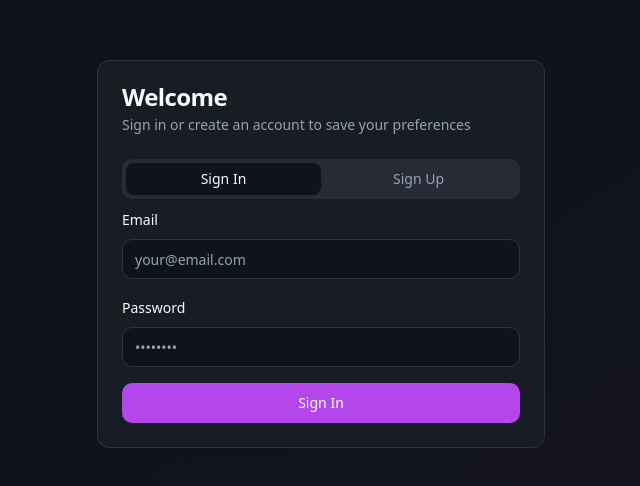
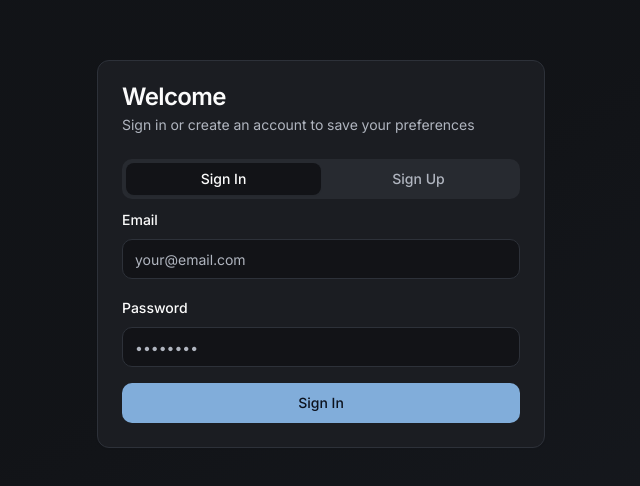
Before and after one commit to Vardaan1509/netflixrecommendations, a React (Vite) app: page /auth in a window 1280 px wide. Shown: the part 146-632 px from the top of the page, without its empty margins (319-959 px from the left). Built offline with nearby package versions, Linux system fonts and the light colour scheme; no server answers; the HTML template or start-up script is replaced by a standard one.

Commit message:
feat: adopt Inter font and restrained slate palette

```diff
--- a/index.html
+++ b/index.html
@@ -7,7 +7,9 @@
     <meta name="description" content="Stop endless scrolling! Get personalized Netflix recommendations based on your mood, preferences, and viewing history with AI-powered analysis.">
     <meta name="author" content="Smart Netflix Recommendations" />
 
-
+    <link rel="preconnect" href="https://fonts.googleapis.com">
+    <link rel="preconnect" href="https://fonts.gstatic.com" crossorigin>
+    <link href="https://fonts.googleapis.com/css2?family=Inter:wght@400;500;600;700;800&family=Inter+Tight:wght@500;600;700;800&display=swap" rel="stylesheet">
 
     <meta property="og:title" content="Smart Netflix Recommendations - AI-Powered Show Finder">
   <meta name="twitter:title" content="Smart Netflix Recommendations - AI-Powered Show Finder">
--- a/src/components/ui/button.tsx
+++ b/src/components/ui/button.tsx
@@ -15,7 +15,8 @@ const buttonVariants = cva(
         secondary: "bg-secondary text-secondary-foreground hover:bg-secondary/80",
         ghost: "hover:bg-accent hover:text-accent-foreground",
         link: "text-primary underline-offset-4 hover:underline",
-        gradient: "bg-gradient-to-r from-primary to-accent text-primary-foreground hover:opacity-90 transition-opacity shadow-[var(--shadow-glow)]",
+        gradient:
+          "bg-[image:var(--gradient-primary)] text-primary-foreground border border-white/10 shadow-[var(--shadow-glow)] hover:brightness-110 active:brightness-95 transition-[filter,transform] duration-200 hover:-translate-y-px",
       },
       size: {
         default: "h-10 px-4 py-2",
--- a/src/index.css
+++ b/src/index.css
@@ -8,39 +8,43 @@ All colors MUST be HSL.
 
 @layer base {
   :root {
-    --background: 220 26% 8%;
-    --foreground: 210 40% 98%;
+    /* Deep charcoal with a subtle blue undertone — dark but not oppressive */
+    --background: 220 14% 8%;
+    --foreground: 0 0% 99%;
 
-    --card: 220 20% 12%;
-    --card-foreground: 210 40% 98%;
+    --card: 220 12% 12%;
+    --card-foreground: 0 0% 99%;
 
-    --popover: 220 20% 12%;
-    --popover-foreground: 210 40% 98%;
+    --popover: 220 12% 12%;
+    --popover-foreground: 0 0% 99%;
 
-    --primary: 280 80% 60%;
-    --primary-foreground: 210 40% 98%;
+    /* Lifted slate-blue accent — visible, not electric */
+    --primary: 210 55% 68%;
+    --primary-foreground: 220 40% 8%;
 
-    --secondary: 220 18% 18%;
-    --secondary-foreground: 210 40% 98%;
+    --secondary: 220 10% 17%;
+    --secondary-foreground: 0 0% 99%;
 
-    --muted: 220 18% 18%;
-    --muted-foreground: 215 20% 65%;
+    --muted: 220 10% 17%;
+    --muted-foreground: 220 10% 72%;
 
-    --accent: 195 92% 54%;
-    --accent-foreground: 220 26% 8%;
+    /* Accent kept in the same hue family so nothing rainbow-y happens */
+    --accent: 210 40% 55%;
+    --accent-foreground: 0 0% 99%;
 
-    --destructive: 0 84.2% 60.2%;
-    --destructive-foreground: 210 40% 98%;
+    --destructive: 0 72% 55%;
+    --destructive-foreground: 0 0% 99%;
 
-    --border: 220 18% 22%;
-    --input: 220 18% 22%;
-    --ring: 280 80% 60%;
+    --border: 220 12% 20%;
+    --input: 220 12% 20%;
+    --ring: 210 55% 68%;
 
     --radius: 0.75rem;
 
-    --gradient-primary: linear-gradient(135deg, hsl(280 80% 60%) 0%, hsl(195 92% 54%) 100%);
-    --gradient-card: linear-gradient(180deg, hsl(220 20% 14%) 0%, hsl(220 20% 10%) 100%);
-    --shadow-glow: 0 0 40px hsl(280 80% 60% / 0.3);
+    /* Subtler brand gradient (mono-hue), used sparingly */
+    --gradient-primary: linear-gradient(180deg, hsl(210 60% 72%) 0%, hsl(210 55% 58%) 100%);
+    --gradient-card: linear-gradient(180deg, hsl(220 12% 14%) 0%, hsl(220 12% 11%) 100%);
+    --shadow-glow: 0 1px 0 hsl(0 0% 100% / 0.08) inset, 0 12px 24px -12px hsl(0 0% 0% / 0.5);
     --transition-smooth: all 0.3s cubic-bezier(0.4, 0, 0.2, 1);
 
     --sidebar-background: 0 0% 98%;
@@ -61,33 +65,33 @@ All colors MUST be HSL.
   }
 
   .dark {
-    --background: 220 26% 8%;
-    --foreground: 210 40% 98%;
+    --background: 220 14% 8%;
+    --foreground: 0 0% 99%;
 
-    --card: 220 20% 12%;
-    --card-foreground: 210 40% 98%;
+    --card: 220 12% 12%;
+    --card-foreground: 0 0% 99%;
 
-    --popover: 220 20% 12%;
-    --popover-foreground: 210 40% 98%;
+    --popover: 220 12% 12%;
+    --popover-foreground: 0 0% 99%;
 
-    --primary: 280 80% 60%;
-    --primary-foreground: 210 40% 98%;
+    --primary: 210 55% 68%;
+    --primary-foreground: 220 40% 8%;
 
-    --secondary: 220 18% 18%;
-    --secondary-foreground: 210 40% 98%;
+    --secondary: 220 10% 17%;
+    --secondary-foreground: 0 0% 99%;
 
-    --muted: 220 18% 18%;
-    --muted-foreground: 215 20% 65%;
+    --muted: 220 10% 17%;
+    --muted-foreground: 220 10% 72%;
 
-    --accent: 195 92% 54%;
-    --accent-foreground: 220 26% 8%;
+    --accent: 210 40% 55%;
+    --accent-foreground: 0 0% 99%;
 
-    --destructive: 0 62.8% 30.6%;
-    --destructive-foreground: 210 40% 98%;
+    --destructive: 0 72% 55%;
+    --destructive-foreground: 0 0% 99%;
 
-    --border: 220 18% 22%;
-    --input: 220 18% 22%;
-    --ring: 280 80% 60%;
+    --border: 220 12% 20%;
+    --input: 220 12% 20%;
+    --ring: 210 55% 68%;
     --sidebar-background: 240 5.9% 10%;
     --sidebar-foreground: 240 4.8% 95.9%;
     --sidebar-primary: 224.3 76.3% 48%;
@@ -104,8 +108,71 @@ All colors MUST be HSL.
     @apply border-border;
   }
 
+  html {
+    font-family:
+      "Inter",
+      ui-sans-serif,
+      system-ui,
+      -apple-system,
+      BlinkMacSystemFont,
+      "Segoe UI",
+      Roboto,
+      sans-serif;
+    /* Nicer Inter defaults — enable ss01 (single-storey a) + tabular numbers */
+    font-feature-settings: "ss01", "cv11", "tnum";
+    -webkit-font-smoothing: antialiased;
+    -moz-osx-font-smoothing: grayscale;
+    text-rendering: optimizeLegibility;
+  }
+
   body {
     @apply bg-background text-foreground;
+  }
+
+  /* Custom scrollbar — matches the dark theme */
+  /* Firefox */
+  * {
+    scrollbar-width: thin;
+    scrollbar-color: hsl(var(--border)) transparent;
+  }
+  *:hover {
+    scrollbar-color: hsl(var(--muted-foreground) / 0.4) transparent;
+  }
+
+  /* WebKit — Chrome, Edge, Safari */
+  ::-webkit-scrollbar {
+    width: 10px;
+    height: 10px;
+  }
+  ::-webkit-scrollbar-track {
+    background: transparent;
+  }
+  ::-webkit-scrollbar-thumb {
+    background: hsl(var(--border));
+    border: 2px solid transparent;
+    background-clip: padding-box;
+    border-radius: 9999px;
+  }
+  ::-webkit-scrollbar-thumb:hover {
+    background: hsl(var(--muted-foreground) / 0.5);
+    background-clip: padding-box;
+    border: 2px solid transparent;
+  }
+  ::-webkit-scrollbar-corner {
+    background: transparent;
+  }
+
+  /* Display headings — tighter tracking, use Inter Tight */
+  h1,
+  h2,
+  h3 {
+    font-family:
+      "Inter Tight",
+      "Inter",
+      ui-sans-serif,
+      system-ui,
+      sans-serif;
+    letter-spacing: -0.02em;
   }
 }
 
@@ -119,10 +186,213 @@ All colors MUST be HSL.
 }
 
 @keyframes gradient-shift {
-  0%, 100% {
+  0%,
+  100% {
     opacity: 0.8;
   }
   50% {
     opacity: 1;
   }
 }
+
+/* Smooth crossfade for the cycling welcome greeting */
+@keyframes greeting-in {
+  0% {
+    opacity: 0;
+    transform: translateY(8px);
+    filter: blur(4px);
+  }
+  100% {
+    opacity: 1;
+    transform: translateY(0);
+    filter: blur(0);
+  }
+}
+
+.animate-greeting {
+  animation: greeting-in 700ms cubic-bezier(0.16, 1, 0.3, 1) both;
+}
+
+/* ─── Iridescent orb (assistant avatar / hero presence) ─────────────── */
+@keyframes orb-spin {
+  from {
+    transform: rotate(0deg);
+  }
+  to {
+    transform: rotate(360deg);
+  }
+}
+
+@keyframes orb-spin-rev {
+  from {
+    transform: rotate(360deg);
+  }
+  to {
+    transform: rotate(0deg);
+  }
+}
+
+@keyframes orb-drift {
+  0%,
+  100% {
+    transform: scale(1) translate3d(0, 0, 0);
+  }
+  50% {
+    transform: scale(1.03) translate3d(0, -1px, 0);
+  }
+}
+
+.orb {
+  position: relative;
+  border-radius: 9999px;
+  isolation: isolate;
+  animation: orb-drift 5s ease-in-out infinite;
+  overflow: hidden;
+  box-shadow:
+    inset 0 0 0 1px hsl(0 0% 100% / 0.08),
+    inset -6px -8px 14px hsl(220 40% 5% / 0.55),
+    inset 4px 4px 10px hsl(0 0% 100% / 0.08);
+}
+
+/* Outer spectrum — the "atmosphere" */
+.orb::before {
+  content: "";
+  position: absolute;
+  inset: -10%;
+  border-radius: inherit;
+  background: conic-gradient(
+    from 0deg,
+    hsl(210 90% 72%),
+    hsl(245 60% 62%),
+    hsl(285 55% 68%),
+    hsl(335 70% 75%),
+    hsl(25 75% 78%),
+    hsl(180 80% 68%),
+    hsl(210 90% 72%)
+  );
+  filter: blur(2px) saturate(1.1);
+  animation: orb-spin 7s linear infinite;
+  z-index: -3;
+}
+
+/* Inner secondary layer, rotating the other way with blend for depth */
+.orb-inner {
+  position: absolute;
+  inset: 8%;
+  border-radius: inherit;
+  background: conic-gradient(
+    from 120deg,
+    hsl(200 100% 75% / 0.6),
+    hsl(275 65% 68% / 0.5),
+    hsl(340 70% 75% / 0.55),
+    hsl(45 70% 80% / 0.4),
+    hsl(185 90% 72% / 0.6),
+    hsl(200 100% 75% / 0.6)
+  );
+  filter: blur(1.5px);
+  animation: orb-spin-rev 11s linear infinite;
+  z-index: -2;
+  mix-blend-mode: screen;
+}
+
+/* Fixed specular highlight — this is what makes the eye read it as 3D */
+.orb::after {
+  content: "";
+  position: absolute;
+  inset: 0;
+  border-radius: inherit;
+  background:
+    radial-gradient(
+      ellipse 55% 40% at 32% 24%,
+      hsl(0 0% 100% / 0.7) 0%,
+      hsl(0 0% 100% / 0.15) 35%,
+      transparent 65%
+    ),
+    radial-gradient(
+      ellipse 60% 50% at 70% 82%,
+      hsl(220 60% 6% / 0.35) 0%,
+      transparent 55%
+    );
+  z-index: -1;
+  pointer-events: none;
+}
+
+.orb--sm::before {
+  filter: blur(1px) saturate(1.1);
+}
+.orb--sm .orb-inner {
+  filter: blur(0.75px);
+}
+
+.orb-halo {
+  position: absolute;
+  inset: -30%;
+  border-radius: 9999px;
+  background: radial-gradient(
+    circle,
+    hsl(210 90% 72% / 0.28) 0%,
+    hsl(280 50% 65% / 0.12) 45%,
+    transparent 72%
+  );
+  filter: blur(28px);
+  pointer-events: none;
+  z-index: -4;
+  animation: orb-drift 5s ease-in-out infinite reverse;
+}
+
+/* ─── Streaming text reveal (word-by-word fade) ─────────────────────── */
+@keyframes word-in {
+  0% {
+    opacity: 0;
+    transform: translateY(3px);
+    filter: blur(3px);
+  }
+  100% {
+    opacity: 1;
+    transform: translateY(0);
+    filter: blur(0);
+  }
+}
+
+.stream-word {
+  display: inline-block;
+  animation: word-in 320ms cubic-bezier(0.16, 1, 0.3, 1) both;
+  white-space: pre;
+}
+
+@keyframes caret-blink {
+  0%,
+  50% {
+    opacity: 1;
+  }
+  51%,
+  100% {
+    opacity: 0;
+  }
+}
+
+.stream-caret {
+  display: inline-block;
+  width: 2px;
+  height: 1em;
+  vertical-align: -0.15em;
+  margin-left: 2px;
+  background: hsl(var(--foreground) / 0.7);
+  animation: caret-blink 1s steps(1) infinite;
+}
+
+/* Card entrance for recommendation results */
+@keyframes rec-in {
+  from {
+    opacity: 0;
+    transform: translateY(8px);
+  }
+  to {
+    opacity: 1;
+    transform: translateY(0);
+  }
+}
+
+.rec-in {
+  animation: rec-in 450ms cubic-bezier(0.16, 1, 0.3, 1) both;
+}
--- a/tailwind.config.ts
+++ b/tailwind.config.ts
@@ -63,6 +63,29 @@ export default {
         md: "calc(var(--radius) - 2px)",
         sm: "calc(var(--radius) - 4px)",
       },
+      fontFamily: {
+        sans: [
+          "Inter",
+          "ui-sans-serif",
+          "system-ui",
+          "-apple-system",
+          "BlinkMacSystemFont",
+          "Segoe UI",
+          "Roboto",
+          "sans-serif",
+        ],
+        display: [
+          "Inter Tight",
+          "Inter",
+          "ui-sans-serif",
+          "system-ui",
+          "sans-serif",
+        ],
+      },
+      letterSpacing: {
+        tightest: "-0.045em",
+        "extra-tight": "-0.03em",
+      },
       keyframes: {
         "accordion-down": {
           from: {
@@ -84,11 +107,16 @@ export default {
           "0%, 100%": { opacity: "0.8" },
           "50%": { opacity: "1" },
         },
+        "fade-slide-up": {
+          "0%": { opacity: "0", transform: "translateY(6px)" },
+          "100%": { opacity: "1", transform: "translateY(0)" },
+        },
       },
       animation: {
         "accordion-down": "accordion-down 0.2s ease-out",
         "accordion-up": "accordion-up 0.2s ease-out",
         "gradient-shift": "gradient-shift 8s ease-in-out infinite",
+        "fade-slide-up": "fade-slide-up 0.5s cubic-bezier(0.16, 1, 0.3, 1)",
       },
     },
   },
```
